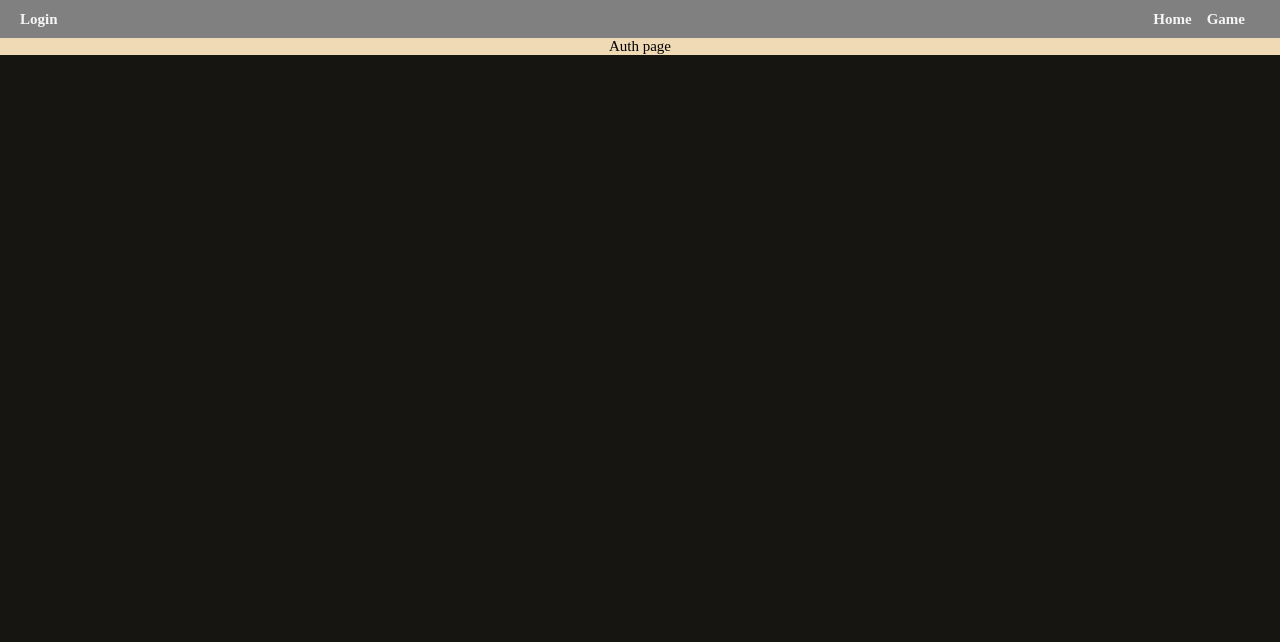
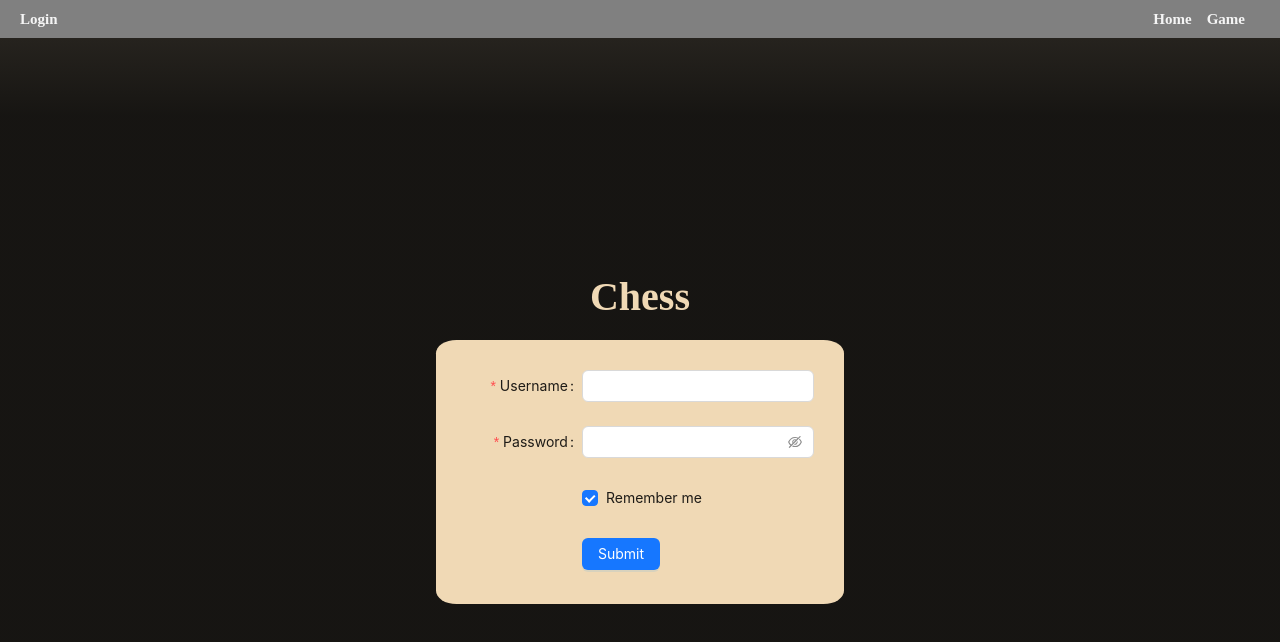
Before and after one commit to Duzhinsky/chess, a React (Create React App) app in the folder ui/: page /auth in a window 1280 px wide. Shown: the top 642 px of the page. Built offline with nearby package versions, Linux system fonts and the light colour scheme.

Commit message:
auth without semding a req

```diff
--- a/ui/src/App.tsx
+++ b/ui/src/App.tsx
@@ -12,6 +12,7 @@ function App() {
       <Routes>
         <Route path="/" element={<Home />} />
         <Route path="/game" element={<Game />} />
+
         <Route path="/auth" element={<Auth />} />
       </Routes>
     </>
--- a/ui/src/pages/Auth.tsx
+++ b/ui/src/pages/Auth.tsx
@@ -1,7 +1,73 @@
+import { Input, Checkbox, Button, Form, Card } from "antd"
 import { FC } from "react"
+import { useLoginMutation } from "../API/authApi"
+import { LoginRequest } from "../models"
 
 const Auth: FC = () => {
-  return <div className="center white">Auth page</div>
+  const [login] = useLoginMutation()
+
+  const onFinish = (values: any) => {
+    const req: LoginRequest = {
+      grant_type: "",
+      scope: "",
+      client_id: "",
+      client_secret: "",
+      username: "",
+      password: "",
+    }
+    console.log(req)
+  }
+
+  const onFinishFailed = (errorInfo: any) => {
+    console.log("Failed:", errorInfo)
+  }
+
+  return (
+    <div className="page" style={{ flexDirection: "column" }}>
+      <h1 className="auth__title">Chess</h1>
+      <Form
+        name="basic"
+        labelCol={{ span: 8 }}
+        wrapperCol={{ span: 16 }}
+        style={{ maxWidth: 600 }}
+        initialValues={{ remember: true }}
+        onFinish={onFinish}
+        onFinishFailed={onFinishFailed}
+        autoComplete="off"
+        className="auth white"
+      >
+        <Form.Item
+          label="Username"
+          name="username"
+          rules={[{ required: true, message: "Please input your username!" }]}
+        >
+          <Input />
+        </Form.Item>
+
+        <Form.Item
+          label="Password"
+          name="password"
+          rules={[{ required: true, message: "Please input your password!" }]}
+        >
+          <Input.Password />
+        </Form.Item>
+
+        <Form.Item
+          name="remember"
+          valuePropName="checked"
+          wrapperCol={{ offset: 8, span: 16 }}
+        >
+          <Checkbox>Remember me</Checkbox>
+        </Form.Item>
+
+        <Form.Item wrapperCol={{ offset: 8, span: 16 }}>
+          <Button type="primary" htmlType="submit">
+            Submit
+          </Button>
+        </Form.Item>
+      </Form>
+    </div>
+  )
 }
 
 export default Auth
```
